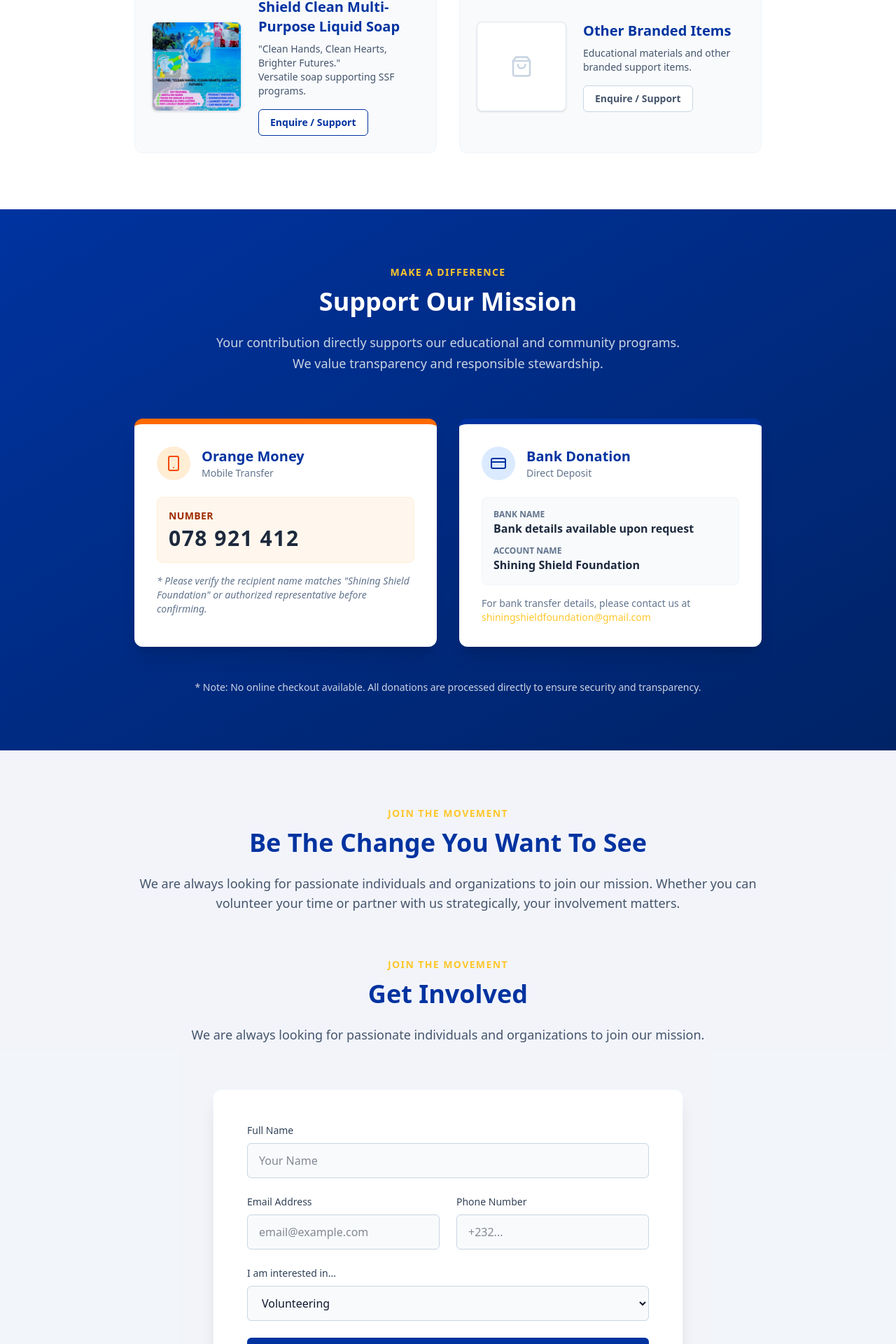
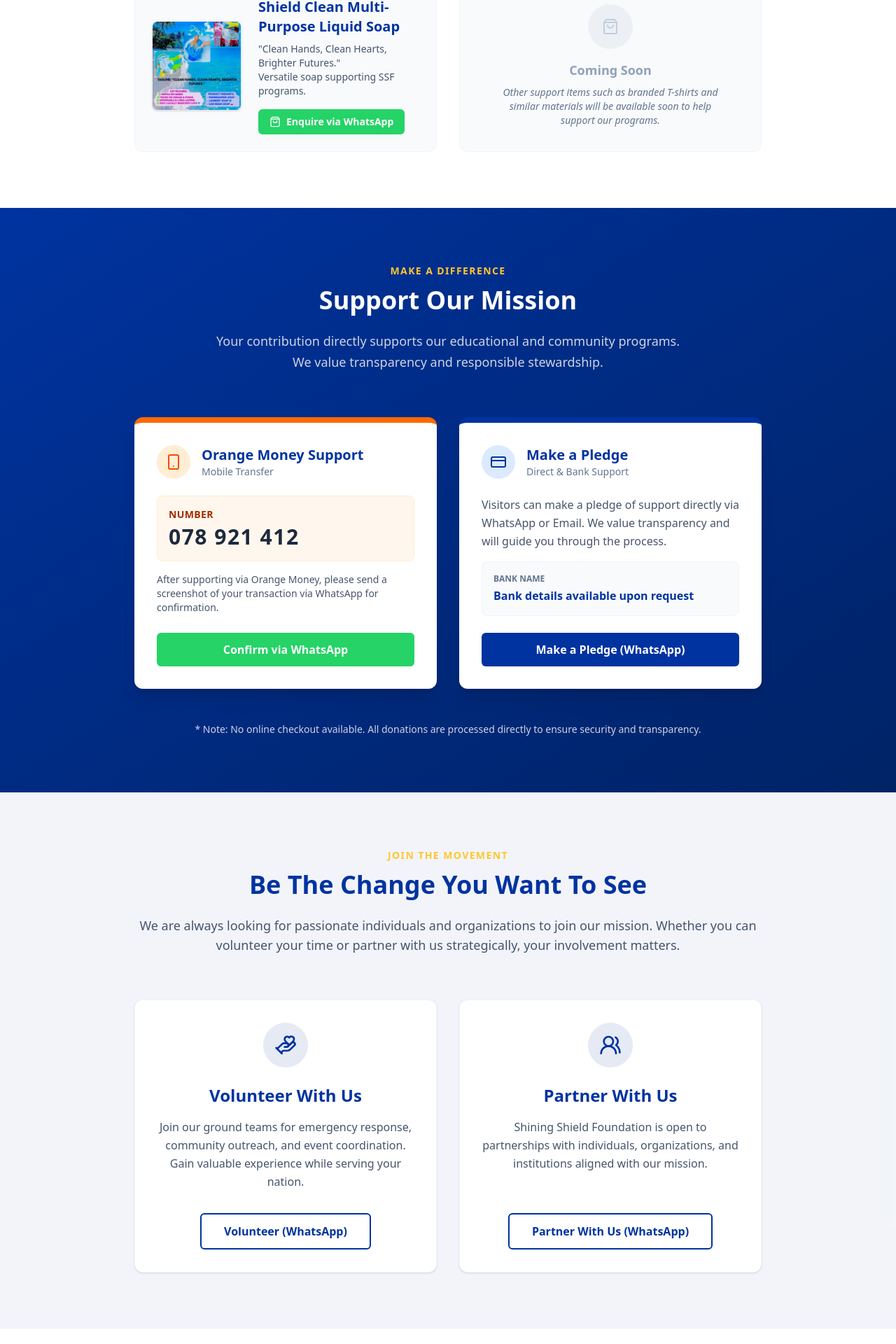
Before and after one commit to SamuraWorks/shining-shield-foundation, a Next.js app: page / in a window 1280 px wide. Shown: the part 5358-7278 px from the top of the page at 70% size. Built offline with nearby package versions, Linux system fonts and the light colour scheme.

Commit message:
Consolidated Support & Donations: WhatsApp-first flow, removed forms, Orange Money confirmation, partnership text

```diff
--- a/components/Contact.tsx
+++ b/components/Contact.tsx
@@ -1,4 +1,4 @@
-import { Mail, MapPin, Phone, Instagram, Send } from "lucide-react";
+import { Mail, MapPin, Phone, Instagram } from "lucide-react";
 
 export default function Contact() {
     return (
@@ -71,9 +71,11 @@ export default function Contact() {
                                 </div>
                             </div>
                         </div>
+                    </div>
 
-                        {/* Map Integration */}
-                        <div className="mt-8 h-64 bg-slate-200 rounded-lg overflow-hidden relative shadow-md border border-slate-200">
+                    {/* Map Column */}
+                    <div className="w-full lg:col-span-1">
+                        <div className="h-full min-h-[400px] bg-slate-200 rounded-xl overflow-hidden relative shadow-lg border border-slate-200">
                             <iframe
                                 width="100%"
                                 height="100%"
@@ -84,52 +86,9 @@ export default function Contact() {
                                 marginHeight={0}
                                 marginWidth={0}
                                 title="Shining Shield Foundation Location"
-                                className="w-full h-full"
+                                className="w-full h-full grayscale hover:grayscale-0 transition-all duration-500"
                             ></iframe>
                         </div>
-                    </div>
-
-                    {/* Contact Form - RESTORED */}
-                    <div className="bg-slate-50 rounded-xl p-8 border border-slate-100">
-                        <h4 className="text-2xl font-bold font-heading text-primary mb-6">Send a Message</h4>
-                        <form className="space-y-6">
-                            <div>
-                                <label className="block text-sm font-medium text-slate-700 mb-1">Full Name</label>
-                                <input type="text" className="w-full px-4 py-3 border border-slate-300 rounded-md focus:ring-2 focus:ring-primary focus:border-transparent outline-none bg-white" placeholder="Your Name" />
-                            </div>
-
-                            <div className="grid grid-cols-1 md:grid-cols-2 gap-6">
-                                <div>
-                                    <label className="block text-sm font-medium text-slate-700 mb-1">Email Address</label>
-                                    <input type="email" className="w-full px-4 py-3 border border-slate-300 rounded-md focus:ring-2 focus:ring-primary focus:border-transparent outline-none bg-white" placeholder="email@example.com" />
-                                </div>
-                                <div>
-                                    <label className="block text-sm font-medium text-slate-700 mb-1">Phone Number</label>
-                                    <input type="tel" className="w-full px-4 py-3 border border-slate-300 rounded-md focus:ring-2 focus:ring-primary focus:border-transparent outline-none bg-white" placeholder="+232..." />
-                                </div>
-                            </div>
-
-                            <div>
-                                <label className="block text-sm font-medium text-slate-700 mb-1">Subject</label>
-                                <select className="w-full px-4 py-3 border border-slate-300 rounded-md focus:ring-2 focus:ring-primary focus:border-transparent outline-none bg-white">
-                                    <option>General Inquiry</option>
-                                    <option>Volunteering</option>
-                                    <option>Partnership Proposal</option>
-                                    <option>Media Request</option>
-                                    <option>Report an Issue</option>
-                                </select>
-                            </div>
-
-                            <div>
-                                <label className="block text-sm font-medium text-slate-700 mb-1">Message</label>
-                                <textarea rows={5} className="w-full px-4 py-3 border border-slate-300 rounded-md focus:ring-2 focus:ring-primary focus:border-transparent outline-none bg-white" placeholder="How can we help?"></textarea>
-                            </div>
-
-                            <button type="button" className="w-full py-4 bg-primary hover:bg-primary-light text-white font-bold rounded-md shadow-lg transition-colors flex items-center justify-center gap-2">
-                                <Send size={20} />
-                                Send Message
-                            </button>
-                        </form>
                     </div>
 
                 </div>
--- a/components/Donate.tsx
+++ b/components/Donate.tsx
@@ -47,53 +47,67 @@ export default function Donate() {
                     </div>
 
                     <div className="grid grid-cols-1 md:grid-cols-2 gap-8">
-                        {/* Mobile Money */}
-                        <div className="bg-white rounded-xl p-8 text-slate-800 shadow-xl border-t-8 border-orange-500">
+                        {/* Orange Money Support */}
+                        <div className="bg-white rounded-xl p-8 text-slate-800 shadow-xl border-t-8 border-orange-500 flex flex-col">
                             <div className="flex items-center gap-4 mb-6">
                                 <div className="w-12 h-12 bg-orange-100 rounded-full flex items-center justify-center text-orange-600">
                                     <Smartphone size={24} />
                                 </div>
                                 <div>
-                                    <h4 className="text-xl font-bold text-primary">Orange Money</h4>
+                                    <h4 className="text-xl font-bold text-primary">Orange Money Support</h4>
                                     <p className="text-sm text-slate-500">Mobile Transfer</p>
                                 </div>
                             </div>
-                            <div className="space-y-4">
+                            <div className="space-y-4 mb-6">
                                 <div className="p-4 bg-orange-50 rounded-lg border border-orange-100">
                                     <p className="text-sm font-semibold text-orange-800 uppercase tracking-wide mb-1">Number</p>
                                     <p className="text-3xl font-bold text-slate-800 tracking-wider">078 921 412</p>
                                 </div>
-                                <p className="text-sm text-slate-500 italic">
-                                    * Please verify the recipient name matches "Shining Shield Foundation" or authorized representative before confirming.
+                                <p className="text-sm text-slate-600">
+                                    After supporting via Orange Money, please send a screenshot of your transaction via WhatsApp for confirmation.
                                 </p>
+                            </div>
+                            <div className="mt-auto">
+                                <a
+                                    href="https://wa.me/23232778016?text=Hello%2C%20I%E2%80%99d%20like%20to%20support%20Shining%20Shield%20Foundation.%20Please%20guide%20me%20on%20how%20to%20proceed."
+                                    target="_blank"
+                                    rel="noopener noreferrer"
+                                    className="block w-full text-center py-3 bg-[#25D366] text-white font-bold rounded-md hover:bg-[#20bd5a] transition-colors"
+                                >
+                                    Confirm via WhatsApp
+                                </a>
                             </div>
                         </div>
 
-                        {/* Bank Transfer */}
-                        <div className="bg-white rounded-xl p-8 text-slate-800 shadow-xl border-t-8 border-primary">
+                        {/* Pledge / Bank Support */}
+                        <div className="bg-white rounded-xl p-8 text-slate-800 shadow-xl border-t-8 border-primary flex flex-col">
                             <div className="flex items-center gap-4 mb-6">
                                 <div className="w-12 h-12 bg-blue-100 rounded-full flex items-center justify-center text-primary">
                                     <CreditCard size={24} />
                                 </div>
                                 <div>
-                                    <h4 className="text-xl font-bold text-primary">Bank Donation</h4>
-                                    <p className="text-sm text-slate-500">Direct Deposit</p>
+                                    <h4 className="text-xl font-bold text-primary">Make a Pledge</h4>
+                                    <p className="text-sm text-slate-500">Direct & Bank Support</p>
                                 </div>
                             </div>
-                            <div className="space-y-4">
+                            <div className="space-y-4 mb-6">
+                                <p className="text-slate-600 leading-relaxed">
+                                    Visitors can make a pledge of support directly via WhatsApp or Email. We value transparency and will guide you through the process.
+                                </p>
                                 <div className="p-4 bg-slate-50 rounded-lg border border-slate-100">
-                                    <div className="mb-3">
-                                        <p className="text-xs font-semibold text-slate-500 uppercase">Bank Name</p>
-                                        <p className="font-bold text-slate-800">Bank details available upon request</p>
-                                    </div>
-                                    <div>
-                                        <p className="text-xs font-semibold text-slate-500 uppercase">Account Name</p>
-                                        <p className="font-bold text-slate-800">Shining Shield Foundation</p>
-                                    </div>
+                                    <p className="text-xs font-semibold text-slate-500 uppercase mb-1">Bank Name</p>
+                                    <p className="font-bold text-primary">Bank details available upon request</p>
                                 </div>
-                                <p className="text-sm text-slate-500">
-                                    For bank transfer details, please contact us at <a href="mailto:shiningshieldfoundation@gmail.com" className="text-accent hover:underline">shiningshieldfoundation@gmail.com</a>
-                                </p>
+                            </div>
+                            <div className="mt-auto space-y-3">
+                                <a
+                                    href="https://wa.me/23232778016?text=Hello%2C%20I%E2%80%99d%20like%20to%20make%20a%20pledge%20to%20Shining%20Shield%20Foundation."
+                                    target="_blank"
+                                    rel="noopener noreferrer"
+                                    className="block w-full text-center py-3 bg-primary text-white font-bold rounded-md hover:bg-primary/90 transition-colors"
+                                >
+                                    Make a Pledge (WhatsApp)
+                                </a>
                             </div>
                         </div>
                     </div>
--- a/components/GetInvolved.tsx
+++ b/components/GetInvolved.tsx
@@ -17,67 +17,44 @@ export default function GetInvolved() {
                     </p>
                 </div>
 
-                <div className="max-w-4xl mx-auto text-center mb-16">
-                    <h2 className="text-accent font-bold uppercase tracking-widest text-sm mb-3">Join The Movement</h2>
-                    <h3 className="text-3xl md:text-4xl font-heading font-bold text-primary mb-6">
-                        Get Involved
-                    </h3>
-                    <p className="text-slate-600 text-lg">
-                        We are always looking for passionate individuals and organizations to join our mission.
-                    </p>
-                </div>
+                <div className="grid grid-cols-1 md:grid-cols-2 gap-8 max-w-4xl mx-auto">
+                    {/* Volunteer */}
+                    <div className="bg-white p-8 rounded-xl shadow-sm border border-slate-100 flex flex-col items-center text-center">
+                        <div className="w-16 h-16 bg-primary/10 rounded-full flex items-center justify-center text-primary mb-6">
+                            <HandHeart size={32} />
+                        </div>
+                        <h4 className="text-2xl font-bold font-heading text-primary mb-4">Volunteer With Us</h4>
+                        <p className="text-slate-600 mb-8 leading-relaxed">
+                            Join our ground teams for emergency response, community outreach, and event coordination. Gain valuable experience while serving your nation.
+                        </p>
+                        <a
+                            href="https://wa.me/23232778016?text=Hello%20SSF%2C%20I%20am%20interested%20in%20becoming%20a%20volunteer."
+                            target="_blank"
+                            rel="noopener noreferrer"
+                            className="mt-auto px-8 py-3 bg-white border-2 border-primary text-primary font-bold rounded-md hover:bg-primary hover:text-white transition-colors"
+                        >
+                            Volunteer (WhatsApp)
+                        </a>
+                    </div>
 
-                <div className="max-w-2xl mx-auto bg-white rounded-xl shadow-xl border border-slate-100 p-8 md:p-12">
-                    <form className="space-y-6">
-                        <div>
-                            <label className="block text-sm font-medium text-slate-700 mb-2">Full Name</label>
-                            <input
-                                type="text"
-                                className="w-full px-4 py-3 border border-slate-300 rounded-md focus:ring-2 focus:ring-primary focus:border-transparent outline-none bg-slate-50"
-                                placeholder="Your Name"
-                            />
+                    {/* Partner Card */}
+                    <div className="bg-white p-8 rounded-xl shadow-sm border border-slate-100 flex flex-col items-center text-center">
+                        <div className="w-16 h-16 bg-primary/10 rounded-full flex items-center justify-center text-primary mb-6">
+                            <Users2 size={32} />
                         </div>
-
-                        <div className="grid grid-cols-1 md:grid-cols-2 gap-6">
-                            <div>
-                                <label className="block text-sm font-medium text-slate-700 mb-2">Email Address</label>
-                                <input
-                                    type="email"
-                                    className="w-full px-4 py-3 border border-slate-300 rounded-md focus:ring-2 focus:ring-primary focus:border-transparent outline-none bg-slate-50"
-                                    placeholder="email@example.com"
-                                />
-                            </div>
-                            <div>
-                                <label className="block text-sm font-medium text-slate-700 mb-2">Phone Number</label>
-                                <input
-                                    type="tel"
-                                    className="w-full px-4 py-3 border border-slate-300 rounded-md focus:ring-2 focus:ring-primary focus:border-transparent outline-none bg-slate-50"
-                                    placeholder="+232..."
-                                />
-                            </div>
-                        </div>
-
-                        <div>
-                            <label className="block text-sm font-medium text-slate-700 mb-2">I am interested in...</label>
-                            <select className="w-full px-4 py-3 border border-slate-300 rounded-md focus:ring-2 focus:ring-primary focus:border-transparent outline-none bg-slate-50">
-                                <option value="Volunteer">Volunteering</option>
-                                <option value="Partner">Partnering</option>
-                                <option value="Sponsor">Sponsorship</option>
-                            </select>
-                        </div>
-
-                        <button
-                            type="button"
-                            className="w-full py-4 bg-primary hover:bg-primary-light text-white font-bold rounded-md shadow-lg transition-colors"
-                            onClick={() => window.open('https://wa.me/23232778016', '_blank')}
+                        <h4 className="text-2xl font-bold font-heading text-primary mb-4">Partner With Us</h4>
+                        <p className="text-slate-600 mb-4 leading-relaxed">
+                            Shining Shield Foundation is open to partnerships with individuals, organizations, and institutions aligned with our mission.
+                        </p>
+                        <a
+                            href="https://wa.me/23232778016?text=Hello%20SSF%2C%20we%20are%20interested%20in%20discussing%20a%20partnership."
+                            target="_blank"
+                            rel="noopener noreferrer"
+                            className="mt-auto px-8 py-3 bg-white border-2 border-primary text-primary font-bold rounded-md hover:bg-primary hover:text-white transition-colors"
                         >
-                            Submit Interest
-                        </button>
-
-                        <p className="text-xs text-center text-slate-500 mt-4">
-                            Submitting this form will connect you with our team via WhatsApp to proceed.
-                        </p>
-                    </form>
+                            Partner With Us (WhatsApp)
+                        </a>
+                    </div>
                 </div>
             </div>
         </section>
--- a/components/SupportProducts.tsx
+++ b/components/SupportProducts.tsx
@@ -34,7 +34,7 @@ export default function SupportProducts() {
                 </div>
 
                 <div className="grid grid-cols-1 md:grid-cols-2 gap-8 max-w-4xl mx-auto">
-                    {/* Product 1 */}
+                    {/* Product 1 - Soap */}
                     <div className="bg-slate-50 rounded-xl p-6 border border-slate-100 flex flex-col md:flex-row items-center gap-6 text-center md:text-left">
                         <div className="w-32 h-32 bg-white rounded-lg flex-shrink-0 flex items-center justify-center border border-slate-200 shadow-sm overflow-hidden">
                             <img src="/products/shield-clean-flyer.jpg" alt="Shield Clean Soap" className="w-full h-full object-cover" />
@@ -45,30 +45,27 @@ export default function SupportProducts() {
                                 "Clean Hands, Clean Hearts, Brighter Futures."<br />
                                 Versatile soap supporting SSF programs.
                             </p>
-                            <Link
-                                href="#contact"
-                                className="inline-flex items-center gap-2 px-4 py-2 bg-white border border-primary text-primary font-semibold rounded-md hover:bg-primary hover:text-white transition-colors text-sm"
+                            <a
+                                href="https://wa.me/23232778016?text=Hello%20SSF%2C%20I%20am%20interested%20in%20Shield%20Clean%20Soap."
+                                target="_blank"
+                                rel="noopener noreferrer"
+                                className="inline-flex items-center gap-2 px-4 py-2 bg-[#25D366] text-white font-semibold rounded-md hover:bg-[#20bd5a] transition-colors text-sm"
                             >
-                                Enquire / Support
-                            </Link>
+                                <ShoppingBag size={16} />
+                                Enquire via WhatsApp
+                            </a>
                         </div>
                     </div>
 
-                    {/* Product 2 (Placeholder) */}
-                    <div className="bg-slate-50 rounded-xl p-6 border border-slate-100 flex flex-col md:flex-row items-center gap-6 text-center md:text-left">
-                        <div className="w-32 h-32 bg-white rounded-lg flex-shrink-0 flex items-center justify-center border border-slate-200 shadow-sm">
-                            <ShoppingBag className="text-slate-300" size={32} />
+                    {/* Coming Soon Note */}
+                    <div className="bg-slate-50 rounded-xl p-8 border border-slate-100 flex flex-col items-center justify-center text-center h-full">
+                        <div className="w-16 h-16 bg-slate-200 rounded-full flex items-center justify-center text-slate-400 mb-4 opacity-50">
+                            <ShoppingBag size={24} />
                         </div>
-                        <div className="flex-1">
-                            <h4 className="text-xl font-bold text-primary mb-2">Other Branded Items</h4>
-                            <p className="text-sm text-slate-600 mb-4">Educational materials and other branded support items.</p>
-                            <Link
-                                href="#contact"
-                                className="inline-flex items-center gap-2 px-4 py-2 bg-white border border-slate-300 text-slate-600 font-semibold rounded-md hover:bg-slate-100 transition-colors text-sm"
-                            >
-                                Enquire / Support
-                            </Link>
-                        </div>
+                        <h4 className="text-lg font-bold text-slate-400 mb-2">Coming Soon</h4>
+                        <p className="text-sm text-slate-500 italic max-w-xs">
+                            Other support items such as branded T-shirts and similar materials will be available soon to help support our programs.
+                        </p>
                     </div>
                 </div>
             </div>
```
